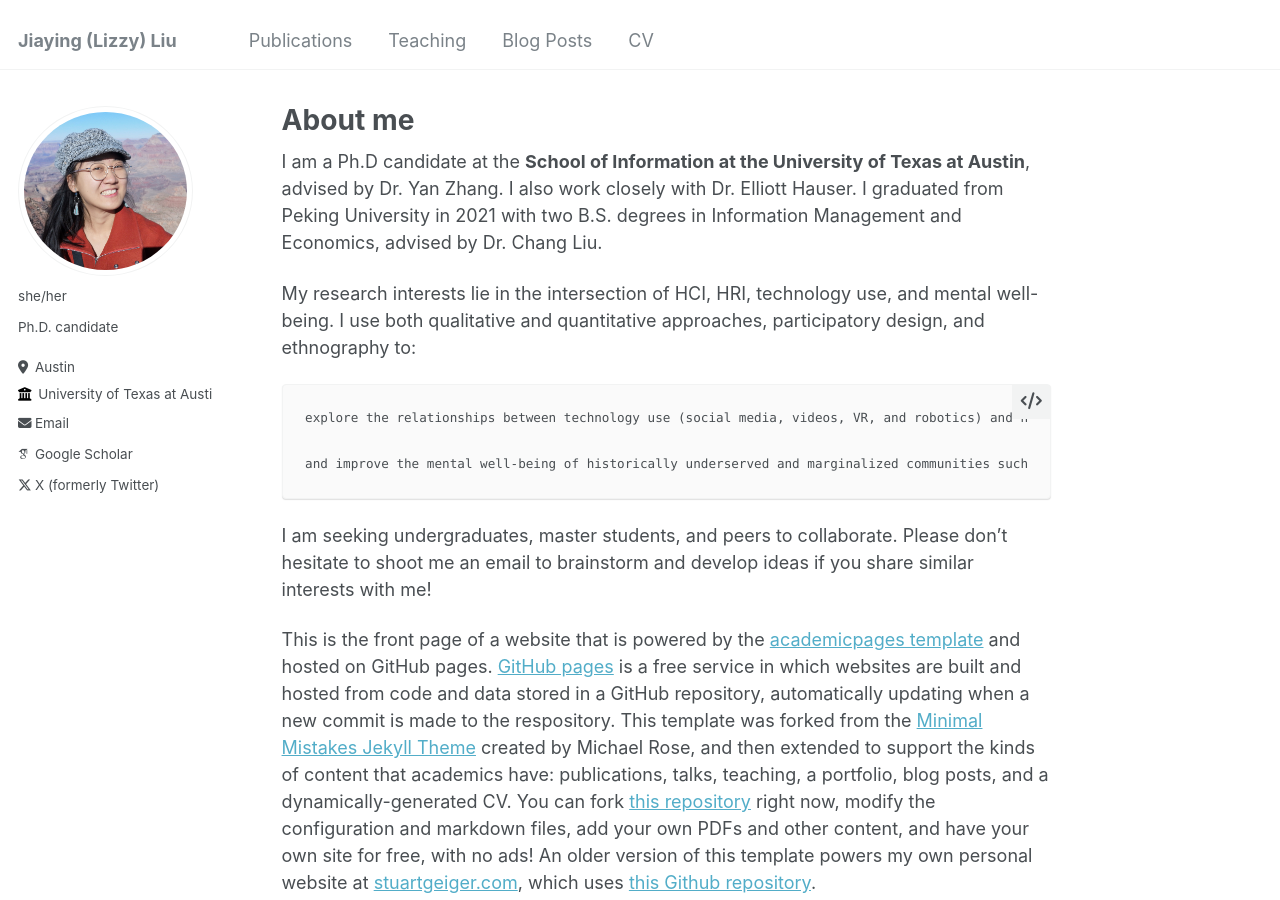
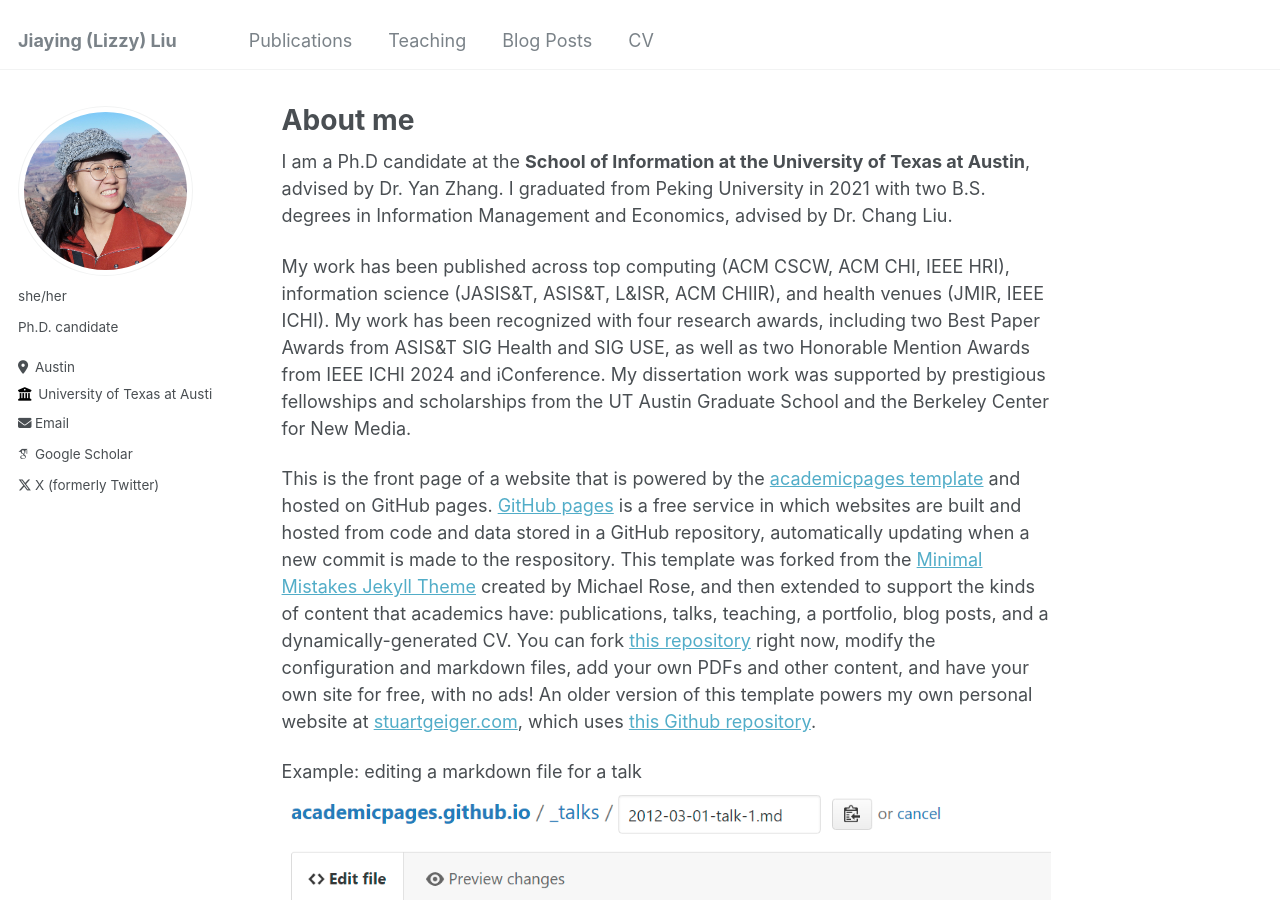
Before and after one commit to lizzyliu666/lizzyliu666.github.io, a Jekyll site: the page built from _pages/about.md, in a window 1280 px wide and 900 px high. Built offline with Jekyll 4.4.1, drawn with Linux system fonts in a browser that asks for light colours; some web fonts are replaced.

Commit message:
Update about.md

```diff
--- a/_pages/about.md
+++ b/_pages/about.md
@@ -7,15 +7,10 @@ redirect_from:
   - /about.html
 ---
 
-I am a Ph.D candidate at the **School of Information at the University of Texas at Austin**, advised by Dr. Yan Zhang. I also work closely with Dr. Elliott Hauser. I graduated from Peking University in 2021 with two B.S. degrees in Information Management and Economics, advised by Dr. Chang Liu.
+I am a Ph.D candidate at the **School of Information at the University of Texas at Austin**, advised by Dr. Yan Zhang. I graduated from Peking University in 2021 with two B.S. degrees in Information Management and Economics, advised by Dr. Chang Liu.
 
-My research interests lie in the intersection of HCI, HRI, technology use, and mental well-being. I use both qualitative and quantitative approaches, participatory design, and ethnography to:
+My work has been published across top computing (ACM CSCW, ACM CHI, IEEE HRI), information science (JASIS&T, ASIS&T, L&ISR, ACM CHIIR), and health venues (JMIR, IEEE ICHI). My work has been recognized with four research awards, including two Best Paper Awards from ASIS&T SIG Health and SIG USE, as well as two Honorable Mention Awards from IEEE ICHI 2024 and iConference. My dissertation work was supported by prestigious fellowships and scholarships from the UT Austin Graduate School and the Berkeley Center for New Media.
 
-    explore the relationships between technology use (social media, videos, VR, and robotics) and human emotions
-
-    and improve the mental well-being of historically underserved and marginalized communities such as first-generation college students in China
-
-I am seeking undergraduates, master students, and peers to collaborate. Please don't hesitate to shoot me an email to brainstorm and develop ideas if you share similar interests with me!
 
 This is the front page of a website that is powered by the [academicpages template](https://github.com/academicpages/academicpages.github.io) and hosted on GitHub pages. [GitHub pages](https://pages.github.com) is a free service in which websites are built and hosted from code and data stored in a GitHub repository, automatically updating when a new commit is made to the respository. This template was forked from the [Minimal Mistakes Jekyll Theme](https://mmistakes.github.io/minimal-mistakes/) created by Michael Rose, and then extended to support the kinds of content that academics have: publications, talks, teaching, a portfolio, blog posts, and a dynamically-generated CV. You can fork [this repository](https://github.com/academicpages/academicpages.github.io) right now, modify the configuration and markdown files, add your own PDFs and other content, and have your own site for free, with no ads! An older version of this template powers my own personal website at [stuartgeiger.com](http://stuartgeiger.com), which uses [this Github repository](https://github.com/staeiou/staeiou.github.io).
 
```
